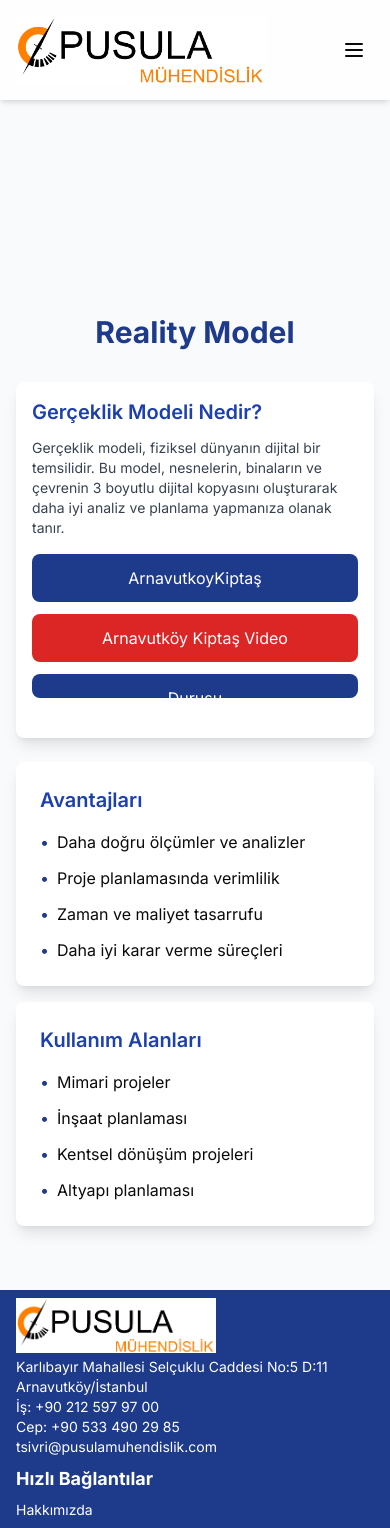
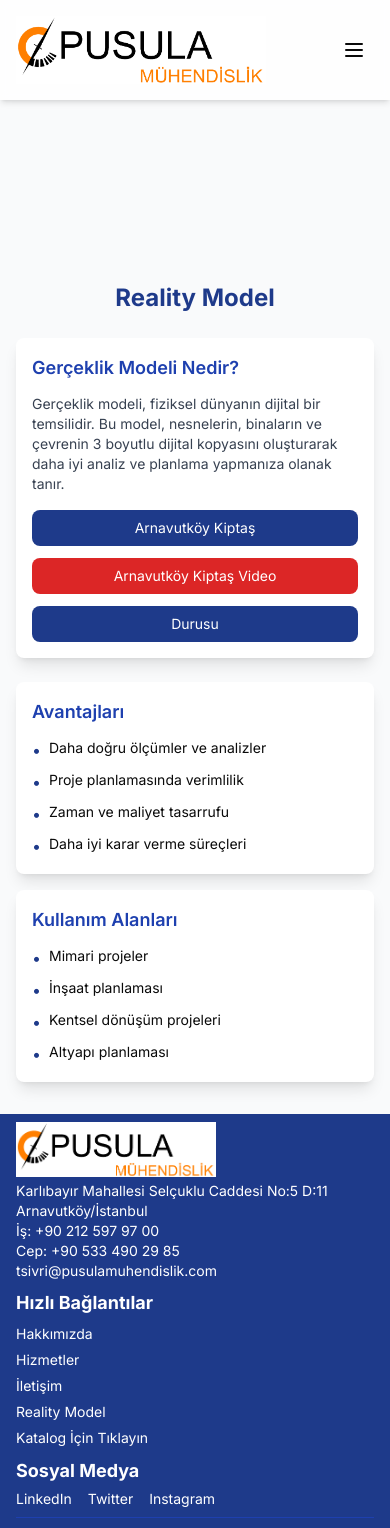
Before and after one commit to Munhani/PusulaMuhendislik, a Next.js app: page /realitymodel in a window 390 px wide. Shown: the top 1528 px of the page. Built offline with nearby package versions, Linux system fonts and the light colour scheme.

Commit message:
Reality Model sayfasında Arnavutköy Kiptaş yazısı düzeltildi

```diff
--- a/src/app/realitymodel/page.tsx
+++ b/src/app/realitymodel/page.tsx
@@ -2,15 +2,15 @@
 
 export default function RealityModel() {
   return (
-    <main className="min-h-screen py-16">
+    <main className="min-h-screen py-8 md:py-16">
       <div className="container mx-auto px-4">
-        <h1 className="text-3xl md:text-4xl font-bold text-center mb-8 md:mb-12 text-blue-900">
+        <h1 className="text-2xl md:text-4xl font-bold text-center mb-6 md:mb-12 text-blue-900">
           Reality Model
         </h1>
 
         <div className="max-w-4xl mx-auto">
           <div className="bg-white rounded-lg shadow-lg p-4 md:p-8 mb-6 md:mb-8">
-            <h2 className="text-xl md:text-2xl font-semibold mb-3 md:mb-4 text-blue-800">
+            <h2 className="text-lg md:text-2xl font-semibold mb-3 md:mb-4 text-blue-800">
               Gerçeklik Modeli Nedir?
             </h2>
             <p className="text-gray-700 mb-4 md:mb-6 text-sm md:text-base">
@@ -25,15 +25,15 @@
                     href="/01_KiptasKavsak_20240903_3MX/App/index.html"
                     target="_blank"
                     rel="noopener noreferrer"
-                    className="block text-center bg-blue-900 text-white px-6 py-3 rounded-lg hover:bg-blue-800 transition-colors text-base"
+                    className="block text-center bg-blue-900 text-white px-4 md:px-6 py-2 md:py-3 rounded-lg hover:bg-blue-800 transition-colors text-sm md:text-base"
                   >
-                    ArnavutkoyKiptaş
+                    Arnavutköy Kiptaş
                   </a>
                   <a
                     href="https://youtu.be/pD80sTSVh84"
                     target="_blank"
                     rel="noopener noreferrer"
-                    className="block text-center bg-red-600 text-white px-6 py-3 rounded-lg hover:bg-red-700 transition-colors text-base mt-3"
+                    className="block text-center bg-red-600 text-white px-4 md:px-6 py-2 md:py-3 rounded-lg hover:bg-red-700 transition-colors text-sm md:text-base mt-3"
                   >
                     Arnavutköy Kiptaş Video
                   </a>
@@ -43,7 +43,7 @@
                     href="/01_103_1_20250416_3MX/App/index.html"
                     target="_blank"
                     rel="noopener noreferrer"
-                    className="block text-center bg-blue-900 text-white px-6 py-3 rounded-lg hover:bg-blue-800 transition-colors text-base w-full h-1/2"
+                    className="block text-center bg-blue-900 text-white px-4 md:px-6 py-2 md:py-3 rounded-lg hover:bg-blue-800 transition-colors text-sm md:text-base w-full h-full"
                   >
                     Durusu
                   </a>
@@ -53,50 +53,50 @@
           </div>
 
           <div className="grid grid-cols-1 md:grid-cols-2 gap-4 md:gap-8">
-            <div className="bg-white rounded-lg shadow-lg p-6">
-              <h3 className="text-xl font-semibold mb-4 text-blue-800">
+            <div className="bg-white rounded-lg shadow-lg p-4 md:p-6">
+              <h3 className="text-lg md:text-xl font-semibold mb-3 md:mb-4 text-blue-800">
                 Avantajları
               </h3>
-              <ul className="space-y-3">
+              <ul className="space-y-2 md:space-y-3">
                 <li className="flex items-start">
                   <span className="text-blue-900 mr-2">•</span>
-                  Daha doğru ölçümler ve analizler
+                  <span className="text-sm md:text-base">Daha doğru ölçümler ve analizler</span>
                 </li>
                 <li className="flex items-start">
                   <span className="text-blue-900 mr-2">•</span>
-                  Proje planlamasında verimlilik
+                  <span className="text-sm md:text-base">Proje planlamasında verimlilik</span>
                 </li>
                 <li className="flex items-start">
                   <span className="text-blue-900 mr-2">•</span>
-                  Zaman ve maliyet tasarrufu
+                  <span className="text-sm md:text-base">Zaman ve maliyet tasarrufu</span>
                 </li>
                 <li className="flex items-start">
                   <span className="text-blue-900 mr-2">•</span>
-                  Daha iyi karar verme süreçleri
+                  <span className="text-sm md:text-base">Daha iyi karar verme süreçleri</span>
                 </li>
               </ul>
             </div>
 
-            <div className="bg-white rounded-lg shadow-lg p-6">
-              <h3 className="text-xl font-semibold mb-4 text-blue-800">
+            <div className="bg-white rounded-lg shadow-lg p-4 md:p-6">
+              <h3 className="text-lg md:text-xl font-semibold mb-3 md:mb-4 text-blue-800">
                 Kullanım Alanları
               </h3>
-              <ul className="space-y-3">
+              <ul className="space-y-2 md:space-y-3">
                 <li className="flex items-start">
                   <span className="text-blue-900 mr-2">•</span>
-                  Mimari projeler
+                  <span className="text-sm md:text-base">Mimari projeler</span>
                 </li>
                 <li className="flex items-start">
                   <span className="text-blue-900 mr-2">•</span>
-                  İnşaat planlaması
+                  <span className="text-sm md:text-base">İnşaat planlaması</span>
                 </li>
                 <li className="flex items-start">
                   <span className="text-blue-900 mr-2">•</span>
-                  Kentsel dönüşüm projeleri
+                  <span className="text-sm md:text-base">Kentsel dönüşüm projeleri</span>
                 </li>
                 <li className="flex items-start">
                   <span className="text-blue-900 mr-2">•</span>
-                  Altyapı planlaması
+                  <span className="text-sm md:text-base">Altyapı planlaması</span>
                 </li>
               </ul>
             </div>
```
